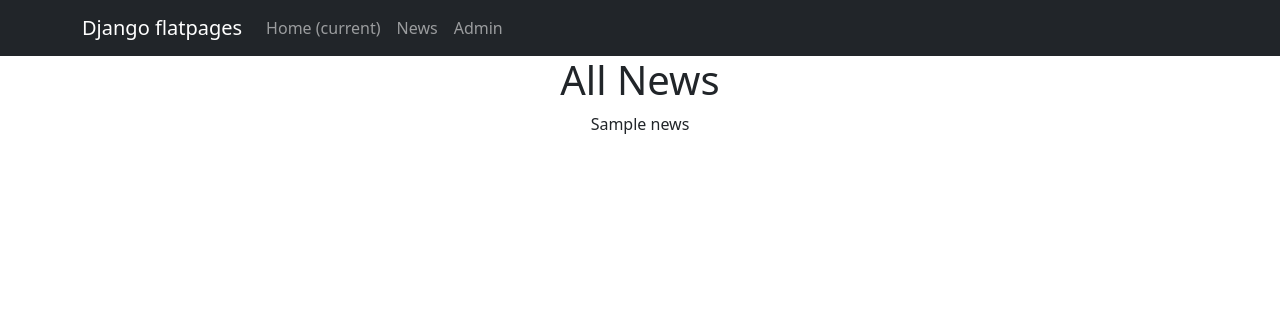
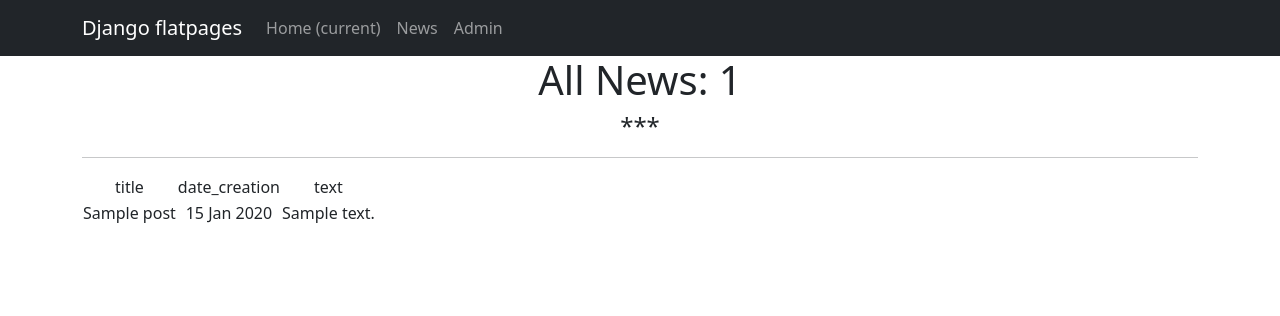
Before and after one commit to ayzatmalov/News_Portal, a Django app: template NewsPaper/templates/news.html in a window 1280 px wide. Shown: the top 316 px of the page. Run offline with Django 4.2, Linux system fonts and the light colour scheme; the template is opened without the code that fills it: most values are stand-ins (such as "Sample title", 1, 10 or a date in 2020).

Commit message:
Refactoring of code for view all news, the total number, show the each post on its id in url

```diff
--- a/NewsPaper/news/urls.py
+++ b/NewsPaper/news/urls.py
@@ -3,5 +3,5 @@ from .views import PostList, PostDetail # importing the view which created
 
 urlpatterns = [
     path('', PostList.as_view()),
-    path('<int:pk>', PostDetail.as_view()),
+    path('<int:pk>', PostDetail.as_view())
 ]
--- a/NewsPaper/templates/news.html
+++ b/NewsPaper/templates/news.html
@@ -6,6 +6,26 @@
 {% endblock title %}
 
 {% block content %}
-    <h1> All News  </h1>
-    {{ news }}
+    <h1> All News: {{ news|length }} </h1>
+    <h4>***</h4>
+    <hr>
+    {% if news %}
+        <table>
+            <tr>
+                <td>title</td>
+                <td>date_creation</td>
+                <td>text</td>
+            </tr>
+            {% for post in news %}
+            <tr>
+                <td>{{ post.title }}</td>
+                <td>{{ post.date_creation|date:'d M Y' }}</td>
+                <td>{{ post.text|truncatechars:20}}</td>
+            </tr>
+            {% endfor %}
+        </table>
+
+    {% else %}
+        <h2> No news! </h2>
+    {% endif %}
 {% endblock content %}
```
Also changed, not shown: NewsPaper/news/models.py (+9 -0 lines), NewsPaper/news/views.py (+7 -1 lines), NewsPaper/templates/post.html (+7 -1 lines), NewsPaper/db.sqlite3.
